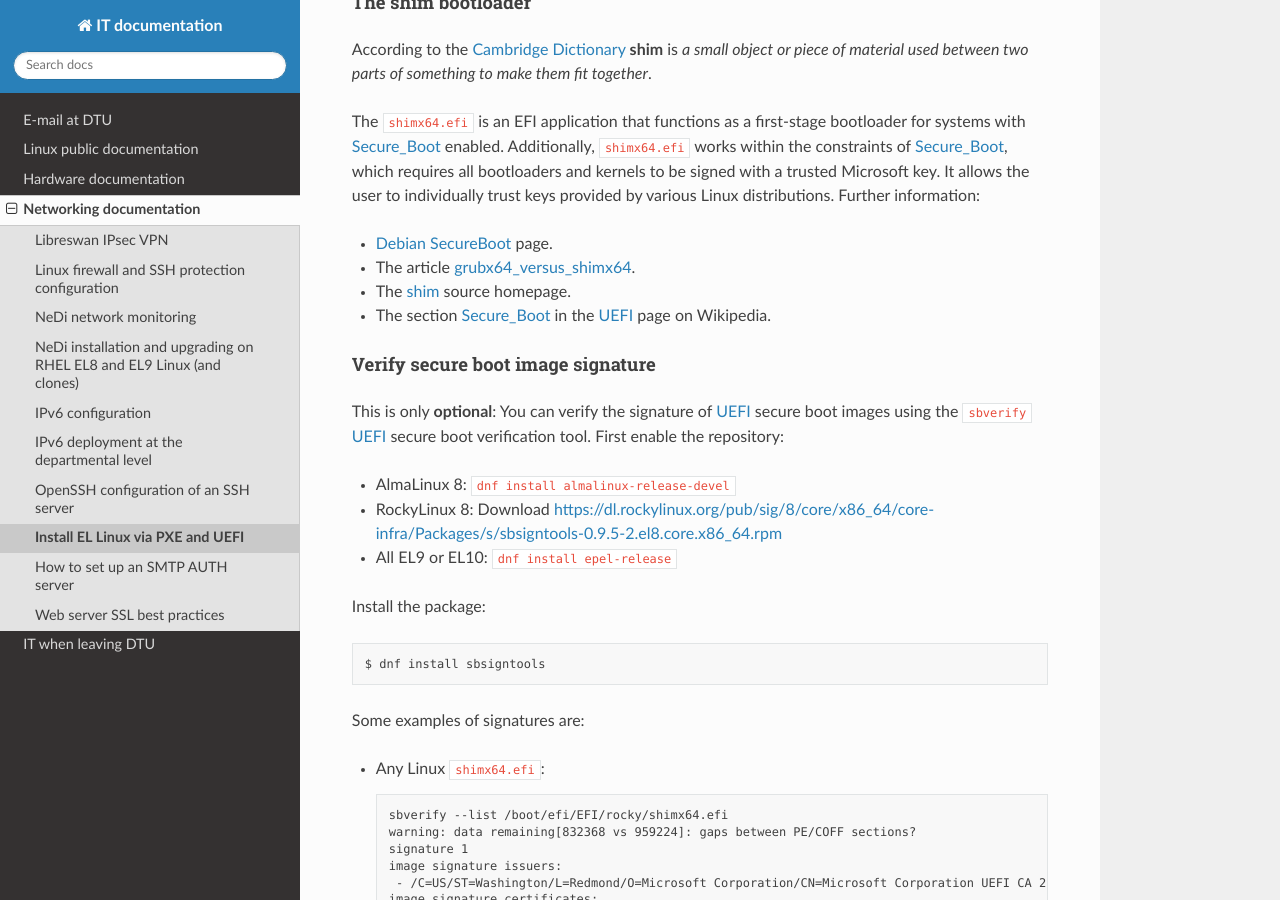
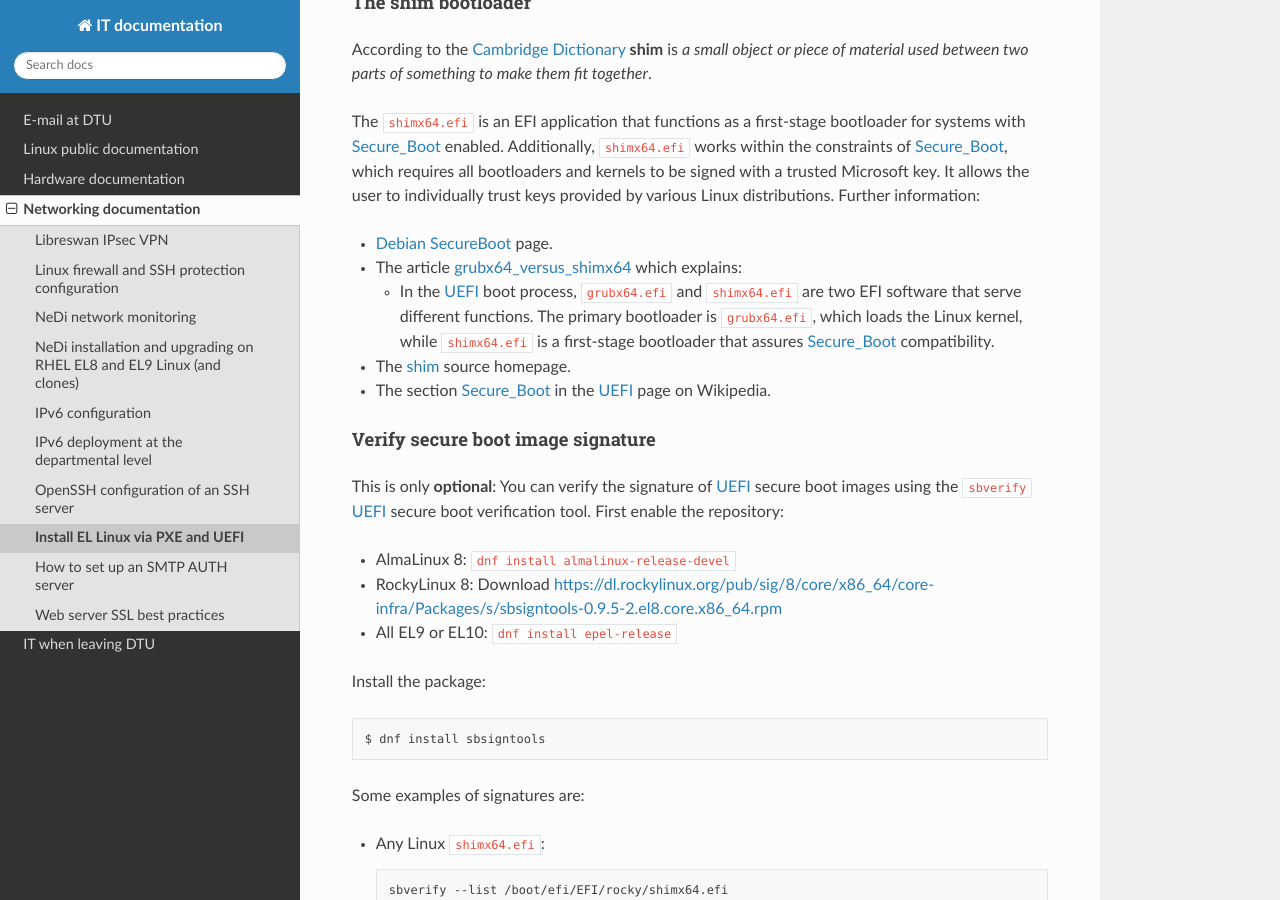
Before and after one commit to OleHolmNielsen/ITwiki, a Sphinx documentation site: the page built from docs/PXE_and_UEFI.rst, in a window 1280 px wide and 900 px high, scrolled down 5394 px. Built offline with Sphinx 7.4.7 and the Read the Docs theme 3.1.0, drawn with Linux system fonts in a browser that asks for light colours.

Commit message:
Comment on shimx86

```diff
--- a/docs/PXE_and_UEFI.rst
+++ b/docs/PXE_and_UEFI.rst
@@ -262,7 +262,11 @@ It allows the user to individually trust keys provided by various Linux distribu
 Further information:
 
 * `Debian SecureBoot <https://wiki.debian.org/SecureBoot>`_ page.
-* The article grubx64_versus_shimx64_.
+* The article grubx64_versus_shimx64_ which explains:
+
+  * In the UEFI_ boot process, ``grubx64.efi`` and ``shimx64.efi`` are two EFI software that serve different functions.
+    The primary bootloader is ``grubx64.efi``, which loads the Linux kernel, while ``shimx64.efi`` is a first-stage bootloader that assures Secure_Boot_ compatibility.
+
 * The shim_ source homepage.
 * The section Secure_Boot_ in the UEFI_ page on Wikipedia.
 
```
